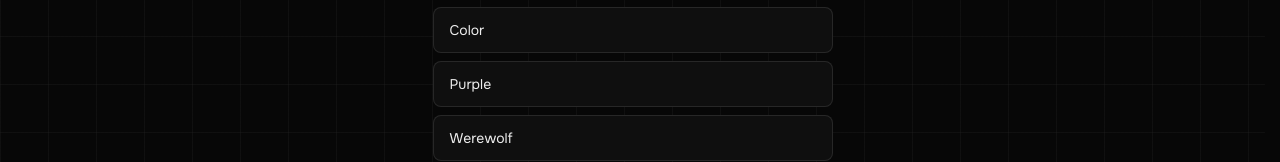
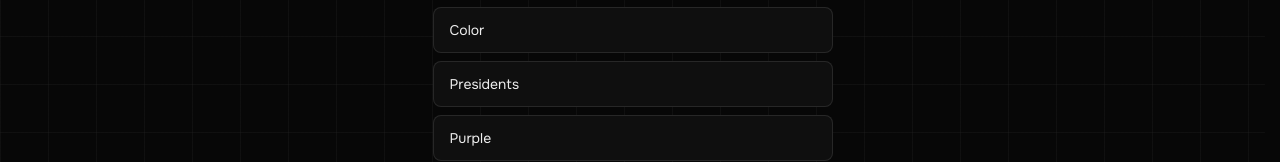
Before and after one commit to LucaDeltort/delcard_games, a SvelteKit app: page /lab/sandbox in a window 1280 px wide. Shown: the part 252-414 px from the top of the page. Built offline with nearby package versions, Linux system fonts and the light colour scheme.

Commit message:
chore(dev): add presidents to sandbox game list

```diff
--- a/src/routes/lab/sandbox/+page.svelte
+++ b/src/routes/lab/sandbox/+page.svelte
@@ -3,6 +3,7 @@ const games = [
 	{ id: 'war', name: 'War', ready: true },
 	{ id: 'fight', name: 'The Fight', ready: true },
 	{ id: 'color', name: 'Color', ready: true },
+	{ id: 'presidents', name: 'Presidents', ready: true },
 	{ id: 'purple', name: 'Purple', ready: true },
 	{ id: 'werewolf', name: 'Werewolf', ready: true }
 ]
```
